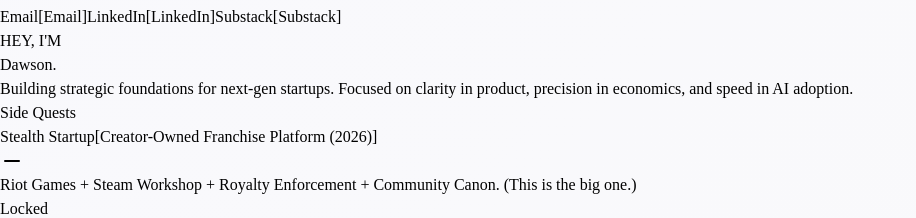
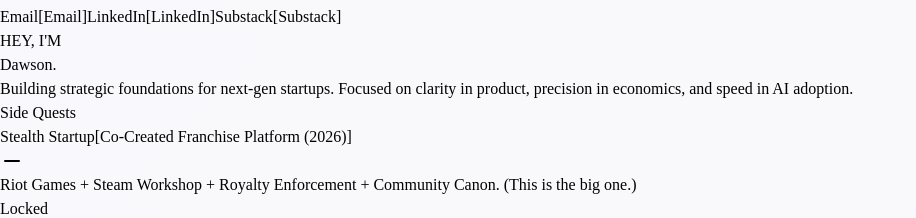
Before and after one commit to mcthaydt/McThayDT-Website, a React (Vite) app in the folder client/: page / in a window 1280 px wide. Shown: the part 1582-1800 px from the top of the page, without its empty margins (0-916 px from the left). Built offline with nearby package versions, Linux system fonts and the light colour scheme; a web font is replaced by a local one.

Commit message:
better title

```diff
--- a/client/src/data/projects.ts
+++ b/client/src/data/projects.ts
@@ -11,7 +11,7 @@ export const projects: Project[] = [
   {
     id: 1,
     title: "Stealth Startup",
-    subtitle: "Creator-Owned Franchise Platform (2026)",
+    subtitle: "Co-Created Franchise Platform (2026)",
     description: "Riot Games + Steam Workshop + Royalty Enforcement + Community Canon. (This is the big one.)",
     link: "#",
     order: 1
```
